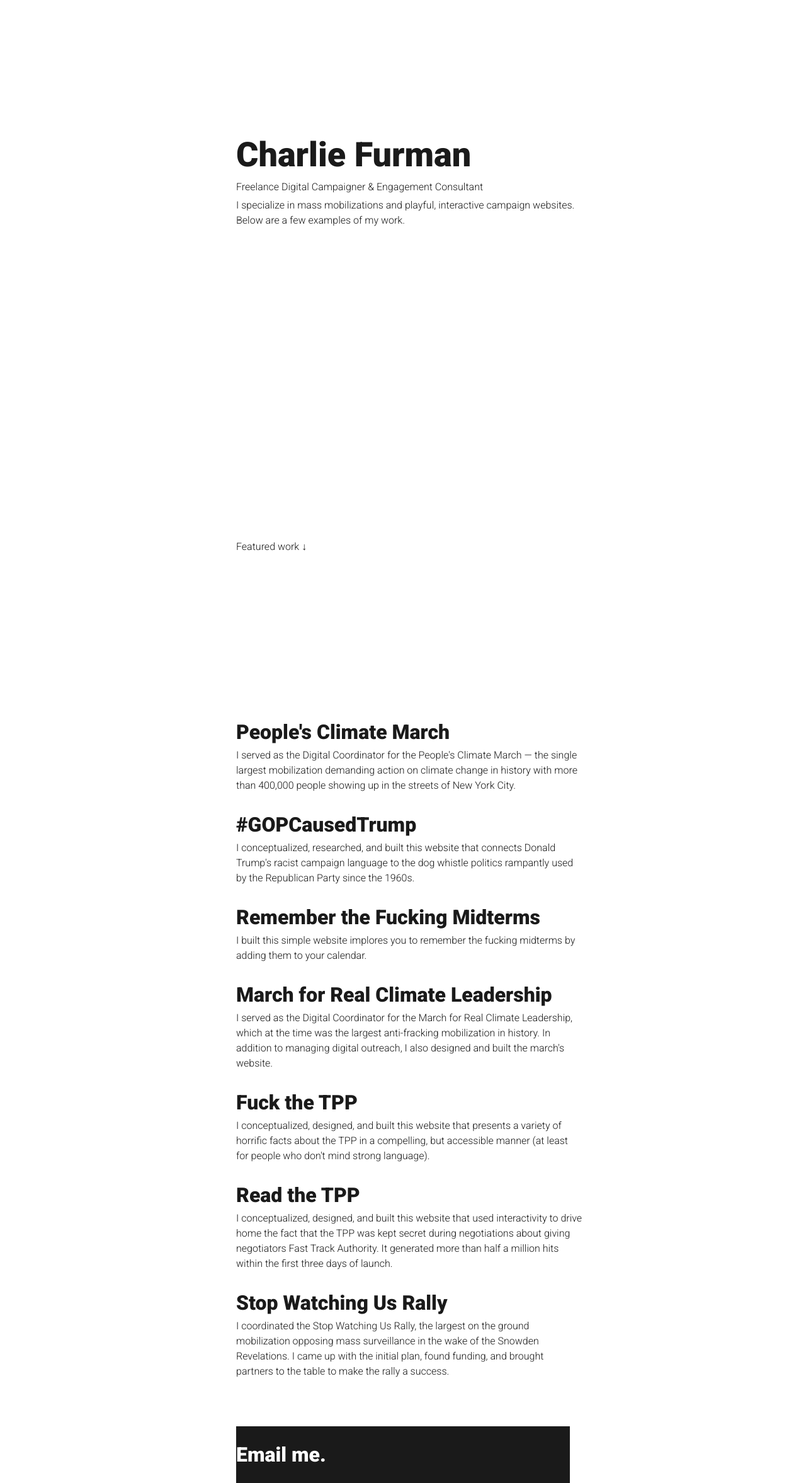
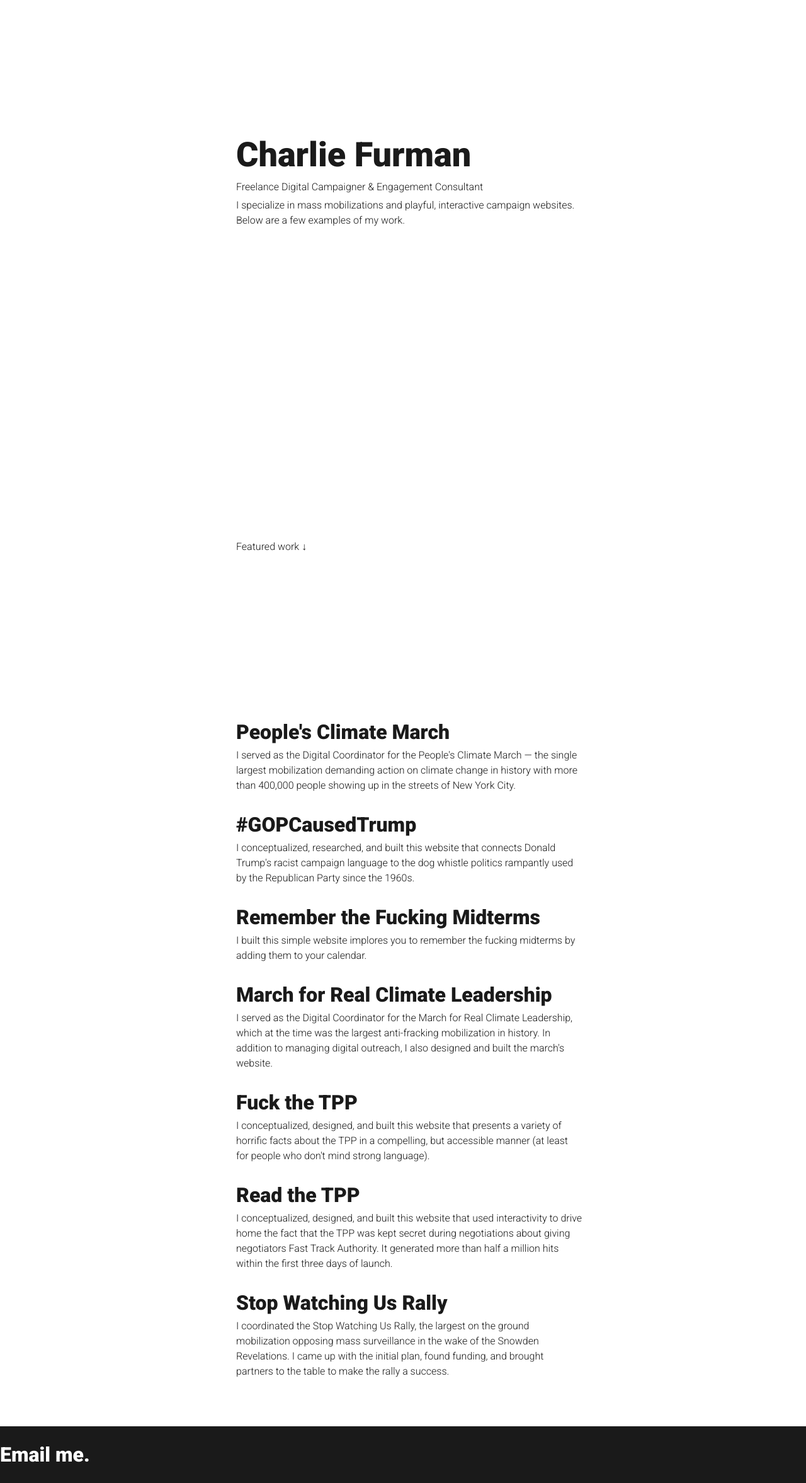
Before and after one commit to DigitalCharlie/DigitalCharlie.github.io, a Jekyll site: the page built from index.html, in a window 1280 px wide. Shown: the whole page at 63% size. Built offline with Jekyll 4.4.1, drawn with Linux system fonts in a browser that asks for light colours; the list of posts is cut into pages by our own code.

Commit message:
Update to footer

```diff
--- a/_layouts/home.html
+++ b/_layouts/home.html
@@ -7,5 +7,14 @@
       <div class="container content">
         {{ content }}
       </div>
+      <div class="homepage_footer">
+	  <div class="contact_info">
+	    <a href="mailto:furman.jr@gmail.com" target="blank">
+	      <h3>
+	        Email me.
+	      </h3>
+	    </a>
+	  </div>
+</div>
   </body>
 </html>
--- a/index.html
+++ b/index.html
@@ -133,15 +133,4 @@ title: My Work
       </div>
     </a>
   </div>
-
 </div>
-
-<div class="homepage_footer">
-  <div class="contact_info">
-    <a href="mailto:furman.jr@gmail.com" target="blank">
-      <h3>
-        Email me.
-      </h3>
-    </a>
-  </div>
-</div>
```
